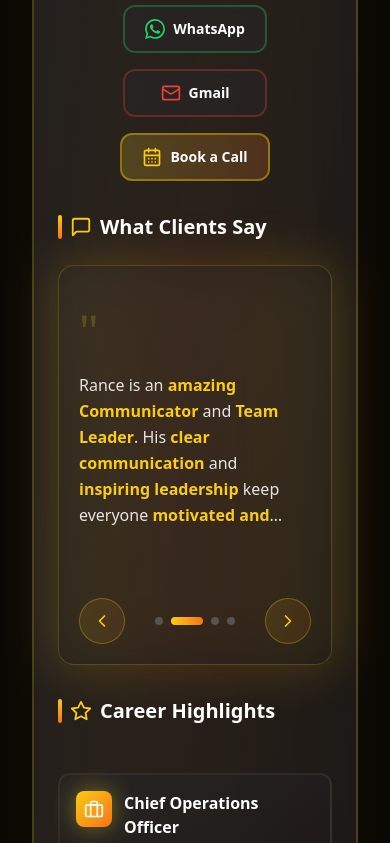
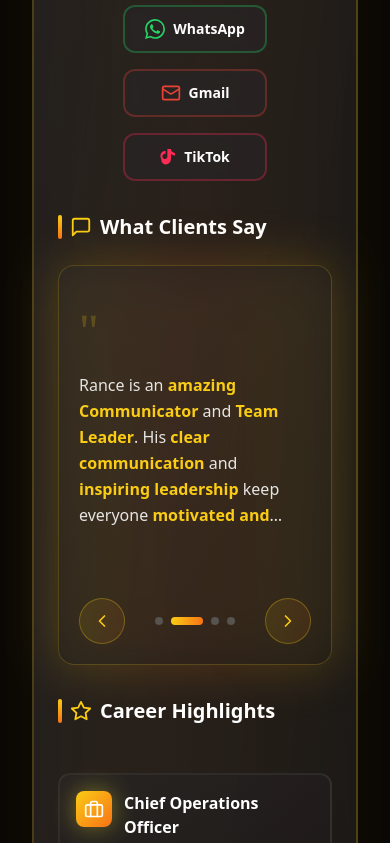
Before and after one commit to 6licem/portfolio, a React (Vite) app: page / in a window 390 px wide. Shown: the part 2200-3043 px from the top of the page. Built offline with nearby package versions, Linux system fonts and the light colour scheme; no server answers.

Commit message:
feat: implement initial Home page with Footer and Navigation components.

```diff
--- a/src/components/Footer.tsx
+++ b/src/components/Footer.tsx
@@ -1,7 +1,9 @@
 const Footer = () => {
   const legalLinks = [
     { name: 'Instagram', href: 'https://www.instagram.com/rance.coon/' },
-    { name: 'Contact me', href: 'mailto:rancecoonbusiness@gmail.com' }
+    { name: 'LinkedIn', href: 'https://www.linkedin.com/in/rance-coon/' },
+    { name: 'WhatsApp', href: 'https://wa.me/1234567890' },
+    { name: 'Gmail', href: 'mailto:rancecoonbusiness@gmail.com' }
   ];
 
   return (
--- a/src/components/Navigation.tsx
+++ b/src/components/Navigation.tsx
@@ -19,8 +19,9 @@ const Navigation = () => {
   }, []);
 
   const navLinks = [
-    { name: 'About', path: '/#about-me', sectionId: 'about-me' },
+    { name: 'About Me', path: '/#about-me', sectionId: 'about-me' },
     { name: 'DISC', path: '/#disc', sectionId: 'disc' },
+    { name: 'My Process', path: '/#our-process', sectionId: 'our-process' },
     { name: 'Results', path: '/#results', sectionId: 'results' },
   ];
 
@@ -64,7 +65,16 @@ const Navigation = () => {
 
       <div className="max-w-7xl mx-auto px-4 sm:px-6 lg:px-8 relative">
         <div className="flex items-center justify-between h-20 sm:h-24">
-          <Link to="/" className="group relative hover:scale-105 transition-all duration-500">
+          <Link
+            to="/"
+            className="group relative hover:scale-105 transition-all duration-500"
+            onClick={(e) => {
+              if (location.pathname === '/') {
+                e.preventDefault();
+                window.scrollTo({ top: 0, behavior: 'smooth' });
+              }
+            }}
+          >
             <div className="hidden sm:block">
               <div className="flex items-center gap-3">
                 <div className="relative">
--- a/src/pages/Home.tsx
+++ b/src/pages/Home.tsx
@@ -394,13 +394,17 @@ const Home = () => {
                       <span>Gmail</span>
                     </a>
 
-                    <button
-                      onClick={() => setIsCalendarModalOpen(true)}
-                      className="group/social inline-flex items-center justify-center gap-2 min-w-[9rem] bg-gradient-to-r from-yellow-400/20 to-orange-500/20 hover:from-yellow-400/30 hover:to-orange-500/30 border-2 border-yellow-400/40 hover:border-yellow-400/70 text-white px-5 py-3 rounded-xl font-bold text-sm transition-all duration-300 backdrop-blur-sm hover:scale-105"
+                    <a
+                      href="https://www.tiktok.com/@rancecoon_"
+                      target="_blank"
+                      rel="noopener noreferrer"
+                      className="group/social inline-flex items-center justify-center gap-2 min-w-[9rem] bg-stone-800/60 hover:bg-stone-800 border-2 border-[#FE2C55]/30 hover:border-[#FE2C55]/60 text-white px-5 py-3 rounded-xl font-bold text-sm transition-all duration-300 backdrop-blur-sm hover:scale-105"
                     >
-                      <CalendarDays size={20} className="w-5 h-5 text-yellow-400 group-hover/social:text-yellow-300 transition-colors" />
-                      <span>Book a Call</span>
-                    </button>
+                      <svg className="w-4 h-4 text-[#FE2C55] group-hover/social:text-white transition-colors flex-shrink-0" fill="currentColor" viewBox="0 0 24 24">
+                        <path d="M12.525.02c1.31-.02 2.61-.01 3.91-.02.08 1.53.63 3.09 1.75 4.17 1.12 1.11 2.7 1.62 4.24 1.79v4.03c-1.44-.17-2.86-.6-4.12-1.31a8.841 8.841 0 0 1-1.87-1.42v7.71a8.318 8.318 0 0 1-3.6 6.84c-1.54 1.05-3.41 1.59-5.27 1.57A8.354 8.354 0 0 1 2.01 15.1c-.96-1.57-1.42-3.42-1.32-5.25.1-1.87.89-3.69 2.27-4.99 1.43-1.33 3.42-2.01 5.37-1.87v4.08c-1.46-.1-2.95.48-3.87 1.62-.86 1.05-1.12 2.47-.73 3.78.34 1.13 1.25 2.08 2.38 2.45 1.15.39 2.48.2 3.46-.5.98-.7 1.49-1.87 1.49-3.04V.02Z"/>
+                      </svg>
+                      <span>TikTok</span>
+                    </a>
                   </div>
 
                   <div className="mt-12 sm:mt-16 lg:mt-20">
@@ -1314,7 +1318,7 @@ const Home = () => {
         </div>
       </section>
 
-      <section id="process" className="py-24 sm:py-32 px-4 sm:px-6 bg-gradient-to-b from-stone-950 via-stone-900 to-stone-950 relative overflow-hidden">
+      <section id="our-process" className="py-24 sm:py-32 px-4 sm:px-6 bg-gradient-to-b from-stone-950 via-stone-900 to-stone-950 relative overflow-hidden">
         <div className="absolute inset-0">
           <div className="absolute top-0 left-1/4 w-[500px] h-[500px] bg-gradient-to-r from-yellow-400/5 to-orange-500/5 rounded-full blur-3xl"></div>
           <div className="absolute bottom-0 right-1/4 w-[500px] h-[500px] bg-gradient-to-r from-orange-500/5 to-yellow-400/5 rounded-full blur-3xl"></div>
```
